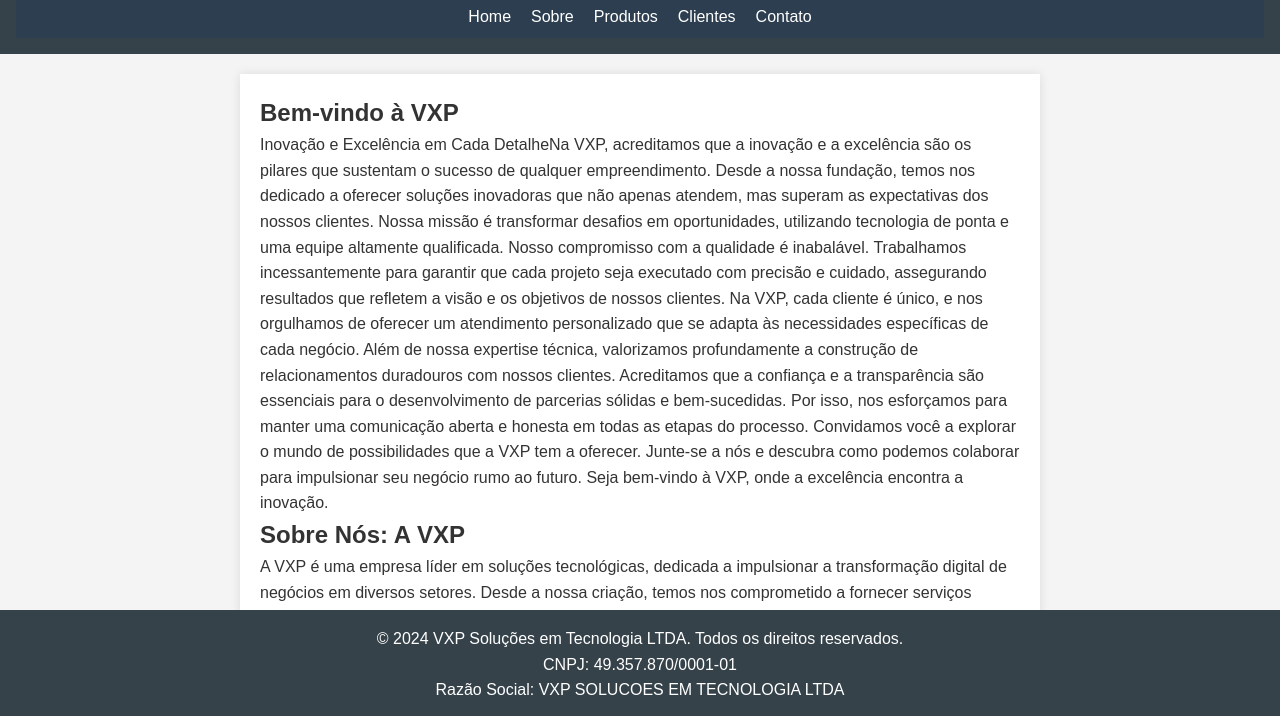
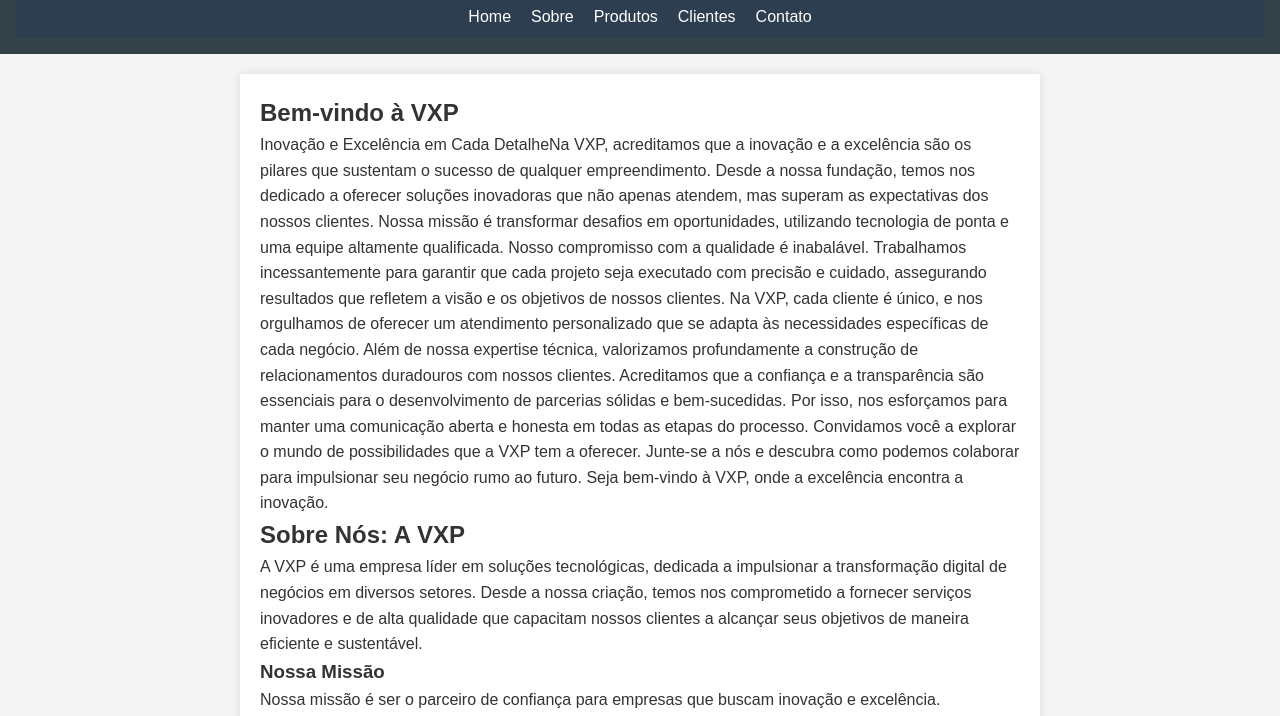
Before and after one commit to fabricioopasuite/novo, a plain HTML site: page index.html in a window 1280 px wide. Shown: the part 81-797 px from the top of the page. Drawn offline with Linux system fonts and the light colour scheme.

Commit message:
Update estilo.css

```diff
--- a/estilo.css
+++ b/estilo.css
@@ -66,7 +66,7 @@ footer {
     color: #ffffff;
     text-align: center;
     padding: 1rem;
-    position: sticky;
+    /* position: sticky; /*
     bottom: 0;
     width: 100%;
 }
```
